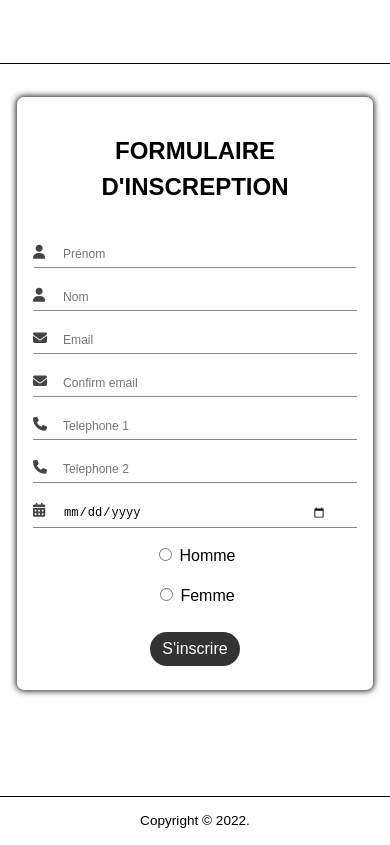
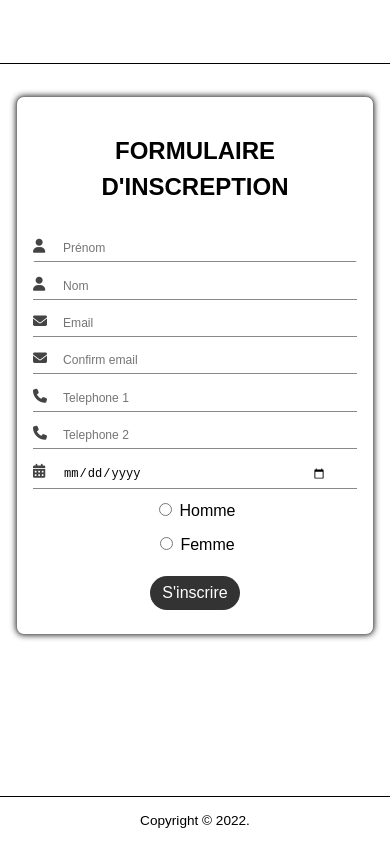
Before and after one commit to samir1498/form-with-validation-react, a React (Vite) app: page / in a window 390 px wide. Built offline with nearby package versions, Linux system fonts and the light colour scheme.

Commit message:
changing the gap between input in media query

```diff
--- a/src/css/register.css
+++ b/src/css/register.css
@@ -102,7 +102,7 @@
   .container__form {
     display: flex;
     flex-direction: column;
-
+    gap: 0.65rem;
     min-width: 90%;
   }
 
```
